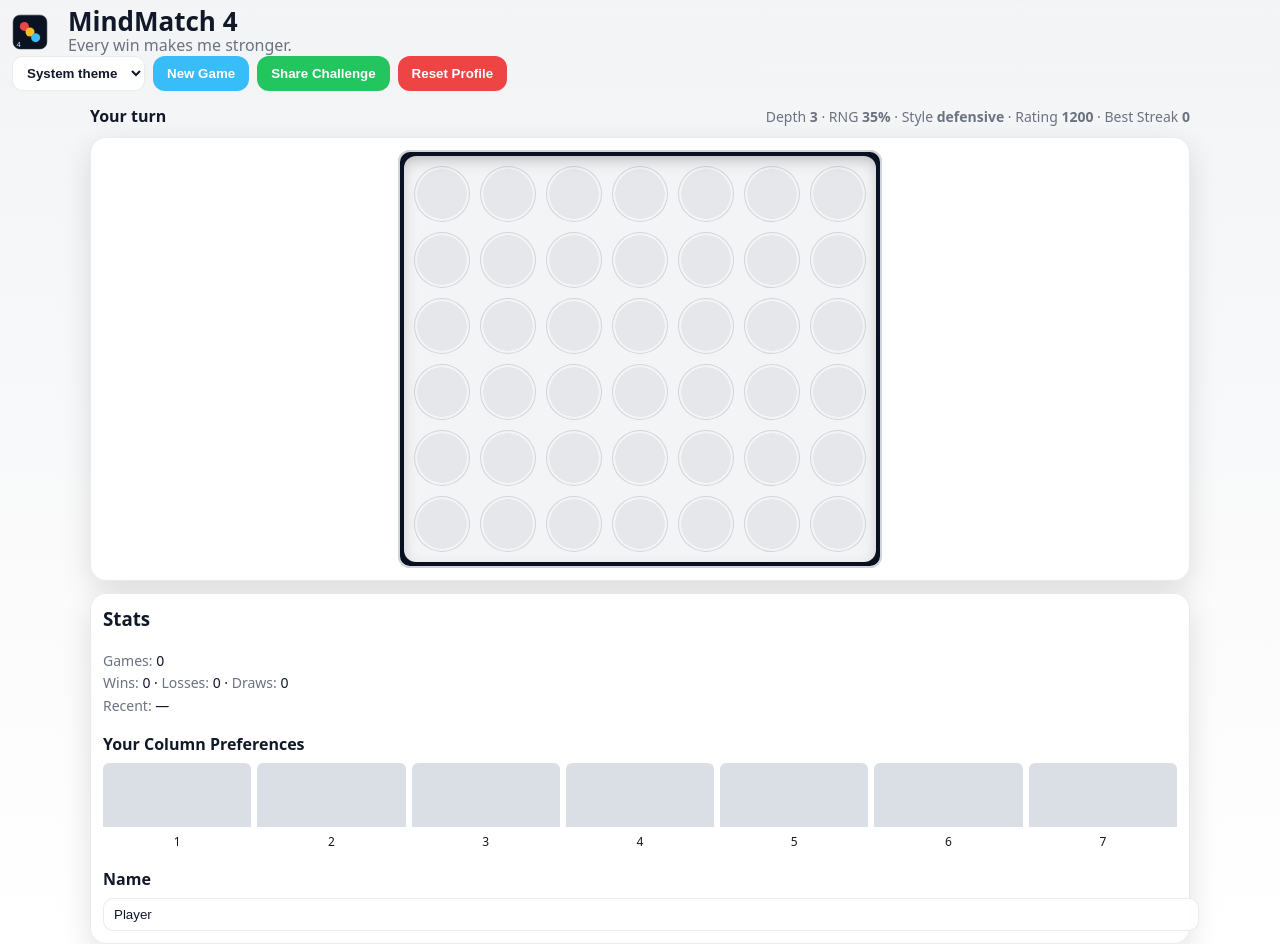
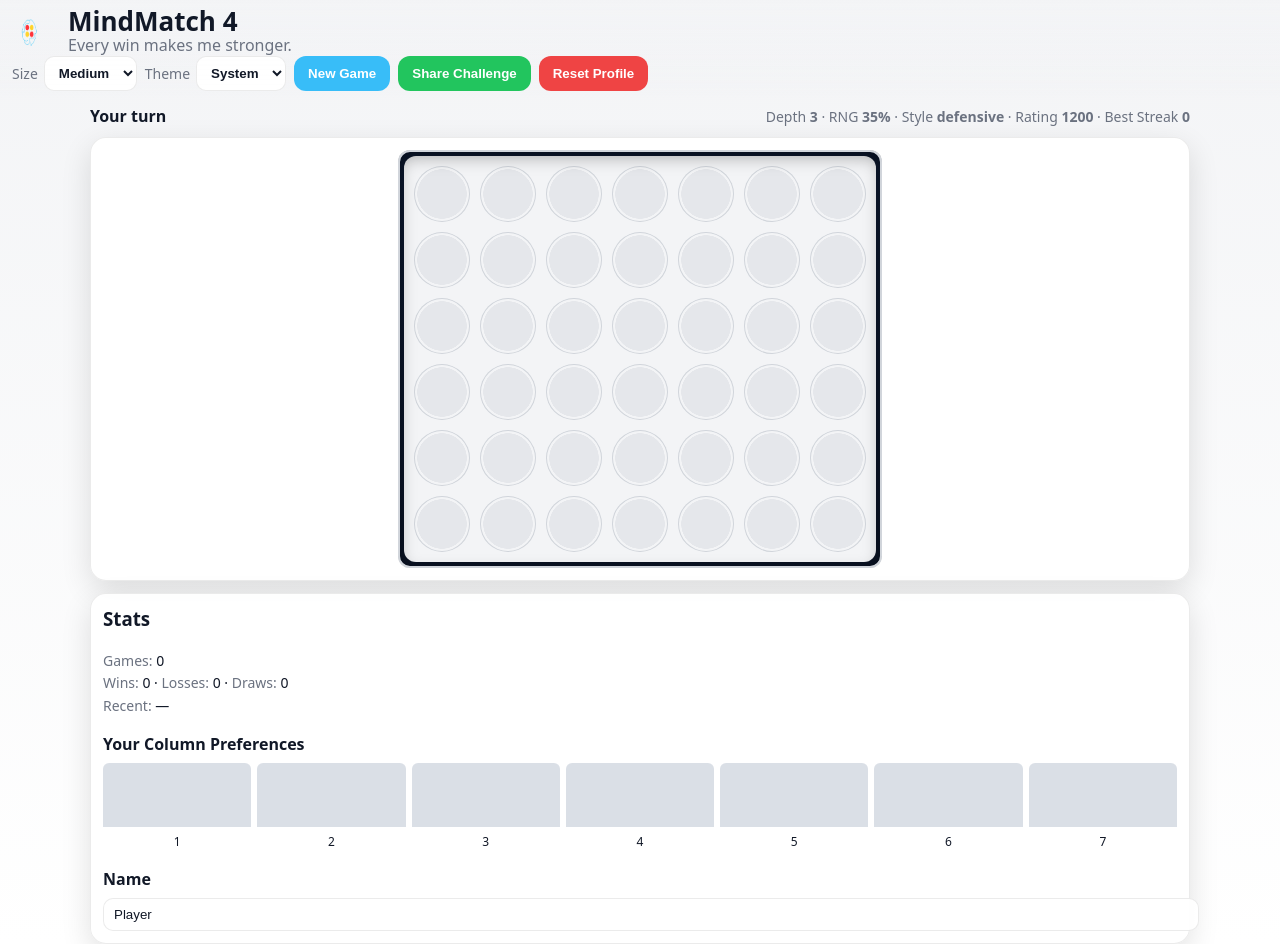
Before and after one commit to ravi-chandu/MindMatch4, a React (Vite) app: page / in a window 1280 px wide. Built offline with nearby package versions, Linux system fonts and the light colour scheme.

Commit message:
Update App.jsx
V4

```diff
--- a/App.jsx
+++ b/App.jsx
@@ -1,49 +1,63 @@
 import React, { useEffect, useMemo, useState } from "react";
 
 const ROWS=6, COLS=7, HUMAN=1, AI=2;
-const LS_PROFILE="mm4_profile_v3";
-const LS_STATS="mm4_stats_v3";
+const LS_PROFILE="mm4_profile_v4";
+const LS_STATS="mm4_stats_v4";
 const LS_NAME="mm4_name";
-const LS_THEME="mm4_theme"; // "system" | "light" | "dark"
+const LS_THEME="mm4_theme";       // system | light | dark
+const LS_SIZE="mm4_size";         // small | medium | large
 
-const clone = b => b.map(r=>r.slice());
-const empty = () => Array.from({length:ROWS},()=>Array(COLS).fill(0));
-const clamp = (v,a,b)=>Math.max(a,Math.min(b,v));
+const clone=b=>b.map(r=>r.slice());
+const empty=()=>Array.from({length:ROWS},()=>Array(COLS).fill(0));
+const clamp=(v,a,b)=>Math.max(a,Math.min(b,v));
 
-/* ---------- theme helper ---------- */
-function applyTheme(mode){
-  if(mode==="system"){ document.documentElement.removeAttribute("data-theme"); return; }
-  document.documentElement.setAttribute("data-theme", mode);
+/* ---------- theme & size ---------- */
+function applyTheme(mode){ if(mode==="system"){ document.documentElement.removeAttribute("data-theme"); return; } document.documentElement.setAttribute("data-theme",mode); }
+function useTheme(){ const [mode,setMode]=useState(()=>localStorage.getItem(LS_THEME)||"system"); useEffect(()=>{applyTheme(mode); localStorage.setItem(LS_THEME,mode);},[mode]); return [mode,setMode]; }
+
+function applySize(sz){
+  // Map sizes to variables. Adjust to your taste.
+  const map = {
+    small:  { cell:"44px", gap:"8px",  pad:"8px"  },
+    medium: { cell:"56px", gap:"10px", pad:"10px" },
+    large:  { cell:"68px", gap:"12px", pad:"12px" }
+  };
+  const v = map[sz] || map.medium;
+  const r = document.documentElement;
+  r.style.setProperty("--cell", v.cell);
+  r.style.setProperty("--gap", v.gap);
+  r.style.setProperty("--disc-pad", v.pad);
 }
-function useTheme(){
-  const [mode,setMode]=useState(()=>localStorage.getItem(LS_THEME)||"system");
-  useEffect(()=>{applyTheme(mode); localStorage.setItem(LS_THEME,mode);},[mode]);
-  return [mode,setMode];
+function useBoardSize(){
+  const [sz,setSz]=useState(()=>localStorage.getItem(LS_SIZE) || "medium");
+  useEffect(()=>{ applySize(sz); localStorage.setItem(LS_SIZE,sz); },[sz]);
+  return [sz,setSz];
 }
 
 /* ---------- storage ---------- */
-function defProfile(){return{humanColumnFreq:Array(COLS).fill(0), lastTen:[], aiConfig:{depth:4, randomness:0.2, style:"balanced"}}}
+function defProfile(){return{humanColumnFreq:Array(COLS).fill(0),lastTen:[],aiConfig:{depth:4,randomness:0.2,style:"balanced"}}}
 function loadProfile(){try{const s=localStorage.getItem(LS_PROFILE); if(!s) return defProfile(); const p=JSON.parse(s); return {...defProfile(),...p, aiConfig:{...defProfile().aiConfig, ...(p.aiConfig||{})}}}catch{return defProfile()}}
 function saveProfile(p){localStorage.setItem(LS_PROFILE, JSON.stringify(p))}
 function defStats(){return{games:0,wins:0,losses:0,draws:0,bestStreak:0,curStreak:0,rating:1200}}
 function loadStats(){try{return JSON.parse(localStorage.getItem(LS_STATS))||defStats()}catch{return defStats()}}
 function saveStats(s){localStorage.setItem(LS_STATS, JSON.stringify(s))}
 
+/* ---------- query ---------- */
 const parseQuery=()=>{const sp=new URLSearchParams(location.search); const q=Object.fromEntries(sp.entries()); ["target","depth","rand"].forEach(k=>q[k]=q[k]!==undefined?Number(q[k]):undefined); return q}
 
 /* ---------- board logic ---------- */
-function drop(b,col,pl){ if(b[0][col]!==0) return null; const nb=clone(b); for(let r=ROWS-1;r>=0;r--) if(nb[r][col]===0){nb[r][col]=pl; return nb} return null}
+function drop(b,col,pl){ if(b[0][col]!==0) return null; const nb=clone(b); for(let r=ROWS-1;r>=0;r--) if(nb[r][col]===0){nb[r][col]=pl; return nb} return null }
 function moves(b){const m=[]; for(let c=0;c<COLS;c++) if(b[0][c]===0) m.push(c); return m}
 function winner(b){
   const dirs=[[0,1],[1,0],[1,1],[1,-1]], inB=(r,c)=>r>=0&&r<ROWS&&c>=0&&c<COLS;
   for(let r=0;r<ROWS;r++) for(let c=0;c<COLS;c++){ const p=b[r][c]; if(!p) continue;
-    for(const[dr,dc] of dirs){ let k=1, nr=r+dr, nc=c+dc; while(inB(nr,nc)&&b[nr][nc]===p){if(++k>=4) return p; nr+=dr; nc+=dc;} }
+    for(const[dr,dc] of dirs){ let k=1, nr=r+dr, nc=c+dc; while(inB(nr,nc)&&b[nr][nc]===p){ if(++k>=4) return p; nr+=dr; nc+=dc; } }
   }
   return moves(b).length?0:3;
 }
 
 /* ---------- AI ---------- */
-function evalWindow(w, player){
+function evalWin(w, player){
   const opp = player===AI?HUMAN:AI;
   const cp=w.filter(x=>x===player).length, co=w.filter(x=>x===opp).length, ce=w.filter(x=>x===0).length;
   if(cp===4) return 100000;
@@ -53,18 +67,19 @@ function evalWindow(w, player){
   if(co===2 && ce===2) return -30;
   return 0;
 }
-function scorePosition(b, player, style="balanced"){
+function scorePos(b, player, style="balanced"){
   let s=0, center=Math.floor(COLS/2);
   for(let r=0;r<ROWS;r++) if(b[r][center]===player) s+=8;
-  for(let r=0;r<ROWS;r++) for(let c=0;c<COLS-3;c++) s+=evalWindow([b[r][c],b[r][c+1],b[r][c+2],b[r][c+3]], player);
-  for(let c=0;c<COLS;c++) for(let r=0;r<ROWS-3;r++) s+=evalWindow([b[r][c],b[r+1][c],b[r+2][c],b[r+3][c]], player);
-  for(let r=0;r<ROWS-3;r++) for(let c=0;c<COLS-3;c++) s+=evalWindow([b[r][c],b[r+1][c+1],b[r+2][c+2],b[r+3][c+3]], player);
-  for(let r=3;r<ROWS;r++) for(let c=0;c<COLS-3;c++) s+=evalWindow([b[r][c],b[r-1][c+1],b[r-2][c+2],b[r-3][c+3]], player);
-  if(style==="aggressive") s*=1.08; else if(style==="defensive") s*=0.98; return s;
+  for(let r=0;r<ROWS;r++) for(let c=0;c<COLS-3;c++) s+=evalWin([b[r][c],b[r][c+1],b[r][c+2],b[r][c+3]], player);
+  for(let c=0;c<COLS;c++) for(let r=0;r<ROWS-3;r++) s+=evalWin([b[r][c],b[r+1][c],b[r+2][c],b[r+3][c]], player);
+  for(let r=0;r<ROWS-3;r++) for(let c=0;c<COLS-3;c++) s+=evalWin([b[r][c],b[r+1][c+1],b[r+2][c+2],b[r+3][c+3]], player);
+  for(let r=3;r<ROWS;r++) for(let c=0;c<COLS-3;c++) s+=evalWin([b[r][c],b[r-1][c+1],b[r-2][c+2],b[r-3][c+3]], player);
+  if(style==="aggressive") s*=1.08; else if(style==="defensive") s*=0.98;
+  return s;
 }
 function minimax(b,d,maxing,style,bias,alpha=-Infinity,beta=Infinity){
-  const w = winner(b);
-  if(d===0 || w){ if(w===AI) return{score:1e9}; if(w===HUMAN) return{score:-1e9}; if(w===3) return{score:0}; return{score:scorePosition(b,AI,style)}; }
+  const w=winner(b);
+  if(d===0 || w){ if(w===AI) return{score:1e9}; if(w===HUMAN) return{score:-1e9}; if(w===3) return{score:0}; return{score:scorePos(b,AI,style)}; }
   const ms=moves(b).sort((a,c)=>Math.abs(a-3)-Math.abs(c-3)), pen=c=>(bias[c]||0)*1.5;
   if(maxing){ let best={score:-Infinity,col:ms[0]}; for(const c of ms){const child=drop(b,c,AI); if(!child) continue; let{score}=minimax(child,d-1,false,style,bias,alpha,beta); score-=pen(c); if(score>best.score) best={score,col:c}; alpha=Math.max(alpha,score); if(beta<=alpha) break;} return best; }
   let best={score:Infinity,col:ms[0]}; for(const c of ms){const child=drop(b,c,HUMAN); if(!child) continue; let{score}=minimax(child,d-1,true,style,bias,alpha,beta); score+=pen(c); if(score<best.score) best={score,col:c}; beta=Math.min(beta,score); if(beta<=alpha) break;} return best;
@@ -77,16 +92,16 @@ function adapt(p,s){ const wr=(s.wins||0)/Math.max(1,s.games||0); const streaky=
   const edge=(p.humanColumnFreq[0]||0)+(p.humanColumnFreq[1]||0)+(p.humanColumnFreq[5]||0)+(p.humanColumnFreq[6]||0);
   p.aiConfig={depth, randomness:Number(randomness.toFixed(2)), style: center>=edge? "defensive":"aggressive"}; return p;
 }
-function updateStats(s,res){ const n={...s}; n.games++; if(res==='W'){n.wins++; n.curStreak++; n.bestStreak=Math.max(n.bestStreak,n.curStreak); n.rating+=12+Math.max(0,6-Math.floor(n.curStreak/2));}
+function updStats(s,res){ const n={...s}; n.games++; if(res==='W'){n.wins++; n.curStreak++; n.bestStreak=Math.max(n.bestStreak,n.curStreak); n.rating+=12+Math.max(0,6-Math.floor(n.curStreak/2));}
   else if(res==='L'){n.losses++; n.curStreak=0; n.rating-=10;} else {n.draws++; n.rating-=2;} n.rating=clamp(Math.round(n.rating),600,3000); return n; }
 
-/* ---------- confetti (z-index under overlay) ---------- */
-function fireConfetti(ms=1200){
+/* ---------- confetti (under overlay) ---------- */
+function confetti(ms=1000){
   const old=document.getElementById("mm4-confetti"); if(old) old.remove();
   const c=document.createElement("canvas"); c.id="mm4-confetti"; document.body.appendChild(c);
   const ctx=c.getContext("2d"); const resize=()=>{c.width=innerWidth; c.height=innerHeight}; resize(); addEventListener("resize",resize,{once:true});
   const cols=["#ef4444","#f59e0b","#10b981","#38bdf8","#a78bfa"];
-  const ps=Array.from({length:120},()=>({x:Math.random()*c.width, y:-20-Math.random()*c.height*.4, vx:(Math.random()-.5)*5, vy:3+Math.random()*4, g:.18+Math.random()*.18, w:8+Math.random()*6, h:12+Math.random()*8, a:Math.random()*Math.PI, s:(Math.random()<.5?-1:1)*(.1+Math.random()*.2), color:cols[Math.floor(Math.random()*cols.length)]}));
+  const ps=Array.from({length:100},()=>({x:Math.random()*c.width,y:-20-Math.random()*c.height*.4,vx:(Math.random()-.5)*5,vy:3+Math.random()*4,g:.18+Math.random()*.18,w:8+Math.random()*6,h:12+Math.random()*8,a:Math.random()*Math.PI,s:(Math.random()<.5?-1:1)*(.1+Math.random()*.2),color:cols[Math.floor(Math.random()*cols.length)]}));
   const stop=performance.now()+ms; const tick=t=>{ctx.clearRect(0,0,c.width,c.height); ps.forEach(p=>{p.vy+=p.g; p.x+=p.vx; p.y+=p.vy; p.a+=p.s; ctx.save(); ctx.translate(p.x,p.y); ctx.rotate(p.a); ctx.fillStyle=p.color; ctx.fillRect(-p.w/2,-p.h/2,p.w,p.h); ctx.restore();}); if(t<stop) requestAnimationFrame(tick); else c.remove();}; requestAnimationFrame(tick);
 }
 
@@ -94,6 +109,8 @@ function fireConfetti(ms=1200){
 export default function App(){
   const query=useMemo(()=>parseQuery(),[]);
   const [theme,setTheme]=useTheme();
+  const [size,setSize]=useBoardSize();
+
   const [board,setBoard]=useState(()=>empty());
   const [turn,setTurn]=useState(HUMAN);
   const [status,setStatus]=useState("Your turn");
@@ -106,64 +123,29 @@ export default function App(){
   const w = useMemo(()=>winner(board),[board]);
   const over = w!==0;
 
-  // adapt on mount
   useEffect(()=>{const p=adapt({...profile},{...stats}); saveProfile(p); setProfile(p); /* eslint-disable-next-line */},[]);
 
-  // ai turn
-  useEffect(()=>{
-    if (turn!==AI || over) return;
-    const t=setTimeout(()=>{
-      const mv = decide(board,profile,query);
-      if (mv==null) return;
-      const nb=drop(board,mv,AI); if(!nb) return;
-      setBoard(nb); setTurn(HUMAN);
-    },160);
-    return ()=>clearTimeout(t);
-  },[turn,over,board,profile,query]);
+  useEffect(()=>{ if (turn!==AI || over) return; const t=setTimeout(()=>{const mv=decide(board,profile,query); if(mv==null) return; const nb=drop(board,mv,AI); if(!nb) return; setBoard(nb); setTurn(HUMAN);},160); return()=>clearTimeout(t); },[turn,over,board,profile,query]);
 
-  // status
-  useEffect(()=>{
-    if (w===HUMAN) setStatus("You win! 🎉");
-    else if (w===AI) setStatus("AI wins 🤖");
-    else if (w===3) setStatus("Draw");
-    else setStatus(turn===HUMAN? "Your turn" : "AI thinking…");
-  },[turn,w]);
+  useEffect(()=>{ if (w===HUMAN) setStatus("You win! 🎉"); else if (w===AI) setStatus("AI wins 🤖"); else if (w===3) setStatus("Draw"); else setStatus(turn===HUMAN? "Your turn" : "AI thinking…"); },[turn,w]);
 
-  // end of game
-  useEffect(()=>{
-    if (!over) return;
-    const res = w===HUMAN? 'W' : w===AI? 'L' : 'D';
-    const p = {...profile, lastTen:[...profile.lastTen,res].slice(-10)};
-    const ns = updateStats(stats, res);
-    adapt(p, ns); saveProfile(p); saveStats(ns); setProfile(p); setStats(ns);
-    if (res==='W') fireConfetti(1200);
-    // Show result overlay ABOVE confetti
-    setOverlay(res==='W'?'win':res==='L'?'lose':'draw');
+  useEffect(()=>{ if (!over) return; const res=w===HUMAN?'W':w===AI?'L':'D';
+    const p={...profile, lastTen:[...profile.lastTen,res].slice(-10)}; const ns=updStats(stats,res); adapt(p,ns); saveProfile(p); saveStats(ns); setProfile(p); setStats(ns);
+    if (res==='W') confetti(1000);
+    setOverlay(res==='W'?'win':res==='L'?'lose':'draw'); // overlay above confetti
   // eslint-disable-next-line
-  }, [over]);
+  },[over]);
 
   function decide(b,p,q){
     const ms=moves(b); if(!ms.length) return null;
-    // quick win/block
-    for (const c of ms) if (winner(drop(b,c,AI))===AI) return c;
-    for (const c of ms) if (winner(drop(b,c,HUMAN))===HUMAN) return c;
-    // difficulty (+ challenge overrides)
-    const depth=clamp(q.depth??p.aiConfig.depth,3,8);
-    const randomness=clamp(q.rand??p.aiConfig.randomness,0,0.6);
-    const style=q.style??p.aiConfig.style;
-    const scored = ms.map(col=>{
-      const child=drop(b,col,AI);
-      const {score} = minimax(child,Math.max(0,depth-1),false,style,p.humanColumnFreq);
-      return { col, score: score - (p.humanColumnFreq[col]||0)*2 };
-    }).sort((a,b)=>b.score-a.score);
-    if (Math.random()<randomness && scored.length>1){
-      const i = Math.min(2, Math.floor(Math.random()*Math.min(3, scored.length)));
-      return scored[i].col;
-    }
+    for(const c of ms) if(winner(drop(b,c,AI))===AI) return c;
+    for(const c of ms) if(winner(drop(b,c,HUMAN))===HUMAN) return c;
+    const depth=clamp(q.depth??p.aiConfig.depth,3,8), randomness=clamp(q.rand??p.aiConfig.randomness,0,0.6), style=q.style??p.aiConfig.style;
+    const scored=ms.map(col=>{const child=drop(b,col,AI); const {score}=minimax(child,Math.max(0,depth-1),false,style,p.humanColumnFreq); return {col,score:score-(p.humanColumnFreq[col]||0)*2};}).sort((a,b)=>b.score-a.score);
+    if(Math.random()<randomness && scored.length>1){ const i=Math.min(2,Math.floor(Math.random()*Math.min(3,scored.length))); return scored[i].col; }
     return scored[0].col;
   }
 
-  // UI helpers
   function human(col){
     if (turn!==HUMAN || over) return;
     const nb=drop(board,col,HUMAN); if(!nb) return;
@@ -172,22 +154,8 @@ export default function App(){
   }
   function reset(){ setBoard(empty()); setTurn(HUMAN); setOverlay(null); }
   function resetAll(){ saveProfile(defProfile()); saveStats(defStats()); setProfile(defProfile()); setStats(defStats()); reset(); }
-  function shareUrl(){
-    const u = new URL(location.href);
-    u.searchParams.set("mm4","1");
-    u.searchParams.set("mode","streak");
-    u.searchParams.set("target", String(stats.bestStreak||1));
-    u.searchParams.set("depth", String(profile.aiConfig.depth));
-    u.searchParams.set("rand", String(profile.aiConfig.randomness));
-    u.searchParams.set("style", String(profile.aiConfig.style));
-    return u.toString();
-  }
-  async function share(){
-    const link = shareUrl();
-    const text = `MindMatch 4 — beat my ${stats.bestStreak}-win streak!`;
-    if (navigator.share){ try{ await navigator.share({title:"MindMatch 4 — Challenge", text, url:link}); return; }catch{} }
-    await navigator.clipboard?.writeText(link); setToast("Challenge link copied!"); setTimeout(()=>setToast(null),1600);
-  }
+  function shareUrl(){ const u=new URL(location.href); u.searchParams.set("mm4","1"); u.searchParams.set("mode","streak"); u.searchParams.set("target",String(stats.bestStreak||1)); u.searchParams.set("depth",String(profile.aiConfig.depth)); u.searchParams.set("rand",String(profile.aiConfig.randomness)); u.searchParams.set("style",String(profile.aiConfig.style)); return u.toString(); }
+  async function share(){ const link=shareUrl(); const text=`MindMatch 4 — beat my ${stats.bestStreak}-win streak!`; if(navigator.share){try{await navigator.share({title:"MindMatch 4 — Challenge",text,url:link}); return;}catch{}} await navigator.clipboard?.writeText(link); setToast("Challenge link copied!"); setTimeout(()=>setToast(null),1500); }
 
   const challengeBanner = (query.mode==='streak' && query.target);
 
@@ -195,18 +163,31 @@ export default function App(){
     <div style={st.page}>
       <header style={st.header}>
         <div style={st.brandRow}>
-          <Logo/>
+          <img src="./logo-128.png" alt="MindMatch 4 logo" width="36" height="36" style={{borderRadius:8,marginRight:10}}/>
           <div>
             <div style={{fontSize:26,fontWeight:800,lineHeight:1}}>MindMatch 4</div>
-            <div style={st.muted}>{challengeBanner ? `Challenge: Beat a ${query.target}-win streak.` : "Every win makes me stronger."}</div>
+            <div style={st.muted}>{challengeBanner?`Challenge: Beat a ${query.target}-win streak.`:"Every win makes me stronger."}</div>
           </div>
         </div>
         <div style={st.row}>
+          {/* Size selector */}
+          <label style={{...st.muted,fontSize:14,display:"flex",alignItems:"center",gap:6}}>
+            Size
+            <select value={size} onChange={e=>setSize(e.target.value)} style={st.select}>
+              <option value="small">Small</option>
+              <option value="medium">Medium</option>
+              <option value="large">Large</option>
+            </select>
+          </label>
+          {/* Theme selector */}
+          <label style={{...st.muted,fontSize:14,display:"flex",alignItems:"center",gap:6}}>
+            Theme
             <select value={theme} onChange={e=>setTheme(e.target.value)} style={st.select}>
-            <option value="system">System theme</option>
+              <option value="system">System</option>
               <option value="light">Light</option>
               <option value="dark">Dark</option>
             </select>
+          </label>
           <button style={{...st.btn,background:"#38bdf8"}} onClick={reset}>New Game</button>
           <button style={{...st.btn,background:"#22c55e"}} onClick={share}>Share Challenge</button>
           <button style={{...st.btn,background:"#ef4444"}} onClick={resetAll}>Reset Profile</button>
@@ -221,20 +202,17 @@ export default function App(){
         </div>
       </div>
 
-      {/* Layout: board first (mobile), stats under; 2 columns on wide screens */}
-      <main style={st.main}>
-        {/* Board */}
+      {/* Board-first on mobile; two columns on wide screens */}
+      <main style={st.main} className="mm4-main">
         <section style={st.panel}>
           <div style={st.boardWrap}>
             <div style={st.boardFrame}>
               <div style={st.boardGrid}>
                 {Array.from({length:COLS}).map((_, c)=>{
-                  // bottom-first render
-                  const col = [...board.map(r=>r[c])].reverse();
+                  const col = [...board.map(r=>r[c])].reverse(); // bottom-first
                   return (
                     <button key={c} style={st.colBtn} onClick={()=>human(c)} title={`Drop in column ${c+1}`} disabled={!!winner(board)}>
-                      {col.map((cell, i)=>{
-                        return (
+                      {col.map((cell,i)=>(
                         <div key={i} style={st.cell}>
                           <div style={{
                             ...st.disc,
@@ -242,19 +220,16 @@ export default function App(){
                             boxShadow: cell? "inset 0 6px 12px rgba(0,0,0,.35)":"none"
                           }}/>
                         </div>
-                        );
-                      })}
+                      ))}
                     </button>
                   );
                 })}
               </div>
-              {/* visible holes + grid lines that work on all browsers */}
               <div style={st.holes} aria-hidden="true"></div>
             </div>
           </div>
         </section>
 
-        {/* Stats */}
         <aside style={st.panel}>
           <h3 style={{marginTop:0}}>Stats</h3>
           <div style={{fontSize:14,lineHeight:1.6}}>
@@ -282,7 +257,6 @@ export default function App(){
         </aside>
       </main>
 
-      {/* Result overlay (above confetti) */}
       {overlay && (
         <div style={{...st.overlay, zIndex:60}}>
           <div style={st.card}>
@@ -305,19 +279,7 @@ export default function App(){
   );
 }
 
-/* ---------- UI helpers & styles ---------- */
-function Logo(){
-  return (
-    <svg width="36" height="36" viewBox="0 0 64 64" style={{marginRight:10}}>
-      <rect x="2" y="2" width="60" height="60" rx="12" fill="#0b1222" stroke="#1f2937"/>
-      <circle cx="22" cy="22" r="8" fill="#ef4444"/>
-      <circle cx="32" cy="32" r="8" fill="#fbbf24"/>
-      <circle cx="42" cy="42" r="8" fill="#38bdf8"/>
-      <text x="8" y="58" fontSize="14" fill="#e5e7eb" fontFamily="Arial">4</text>
-    </svg>
-  );
-}
-
+/* ---------- styles ---------- */
 const st = {
   page:{minHeight:"100vh", background:"linear-gradient(180deg,var(--bg2),var(--bg))", color:"var(--ink)"},
   header:{position:"sticky", top:"env(safe-area-inset-top, 0)", zIndex:10, background:"linear-gradient(180deg,var(--bg2),transparent)", padding:"8px 12px"},
@@ -332,29 +294,15 @@ const st = {
   /* Board */
   boardWrap:{display:"grid", placeItems:"center"},
   boardFrame:{position:"relative", borderRadius:16, padding:"calc(var(--gap) * .6)", background:"linear-gradient(180deg,#0b162b,#0a1222)"},
-  boardGrid:{
-    position:"relative",
-    display:"grid",
-    gridTemplateColumns:"repeat(7, var(--cell))",
-    gap:"var(--gap)",
-    padding:"var(--gap)",
-    borderRadius:12,
-    background:"var(--bg2)"
-  },
-  holes:{
-    position:"absolute",
-    inset:0,
-    pointerEvents:"none",
-    borderRadius:12,
-    boxShadow:"inset 0 0 0 2px var(--grid), inset 0 6px 18px rgba(0,0,0,.35)"
-  },
+  boardGrid:{position:"relative", display:"grid", gridTemplateColumns:"repeat(7, var(--cell))", gap:"var(--gap)", padding:"var(--gap)", borderRadius:12, background:"var(--bg2)"},
+  holes:{position:"absolute", inset:0, pointerEvents:"none", borderRadius:12, boxShadow:"inset 0 0 0 2px var(--grid), inset 0 6px 18px rgba(0,0,0,.35)"},
   colBtn:{display:"flex",flexDirection:"column",justifyContent:"flex-end",gap:"var(--gap)",background:"transparent",border:0,cursor:"pointer",padding:0},
   cell:{
     width:"var(--cell)", height:"var(--cell)", borderRadius:"50%", display:"grid", placeItems:"center",
     background:"radial-gradient(circle at 50% 50%, var(--hole) 62%, transparent 63%)",
     boxShadow:"inset 0 0 0 1px var(--grid)"
   },
-  disc:{width:"calc(var(--cell) - 10px)", height:"calc(var(--cell) - 10px)", borderRadius:"50%", transition:"transform .25s ease"},
+  disc:{width:"calc(var(--cell) - var(--disc-pad))", height:"calc(var(--cell) - var(--disc-pad))", borderRadius:"50%", transition:"transform .25s ease"},
   /* Stats */
   bars:{display:"flex",gap:6,alignItems:"end"},
   bar:{flex:1},
@@ -367,11 +315,7 @@ const st = {
   toast:{position:"fixed", bottom:16, left:"50%", transform:"translateX(-50%)", background:"var(--panel)", color:"var(--ink)", padding:"8px 12px", border:"1px solid var(--panel-border)", borderRadius:10}
 };
 
-/* Wide screens: put stats on the right */
-const styleEl = document.createElement("style");
-styleEl.textContent = `
-@media (min-width: 900px){
-  .mm4-main { grid-template-columns: 1fr 320px; }
-}
-`;
+/* wide screens: stats at right */
+const styleEl=document.createElement("style");
+styleEl.textContent=`@media (min-width: 900px){ .mm4-main{ grid-template-columns: 1fr 320px; } }`;
 document.head.appendChild(styleEl);
```
Lines whose indentation alone changed are shown as unchanged.
